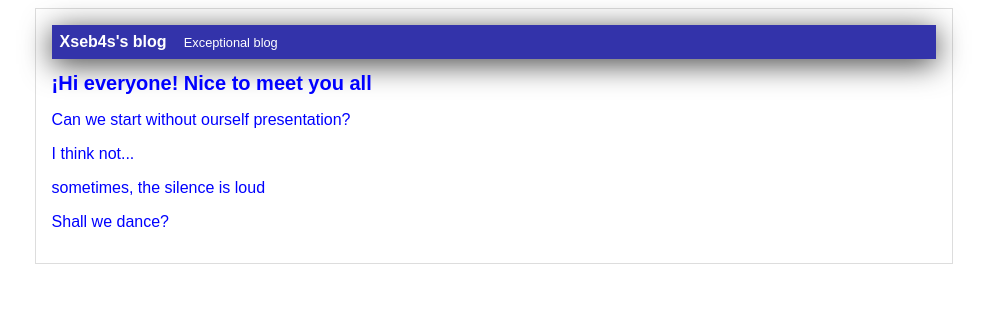
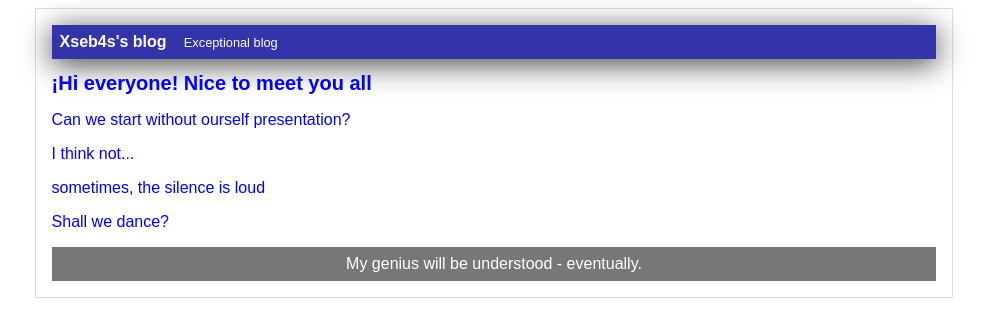
Before and after one commit to Xseb4s/webtest, a plain HTML site: page index.html in a window 1280 px wide. Shown: the whole page, without its empty margins (146-1133 px from the left). Drawn offline with Linux system fonts and the light colour scheme.

Commit message:
Footer finished

```diff
--- a/index.html
+++ b/index.html
@@ -21,6 +21,9 @@
             <p>sometimes, the silence is loud</p>
             <p>Shall we dance?</p>
         </div>
+        <div id="footer">
+            My genius will be understood - eventually.
+        </div>
     </div>
     </body>
 </html>
--- a/style/estilos.css
+++ b/style/estilos.css
@@ -29,3 +29,9 @@ body {
     font-size: 20px;
 
 }
+#footer{
+    background: #777;
+    color:white;
+    text-align: center;
+    padding: 0.5em;
+}
```
